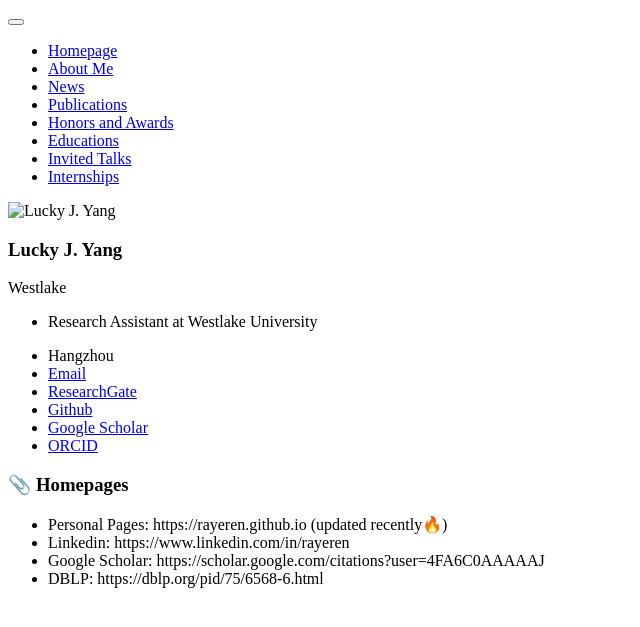
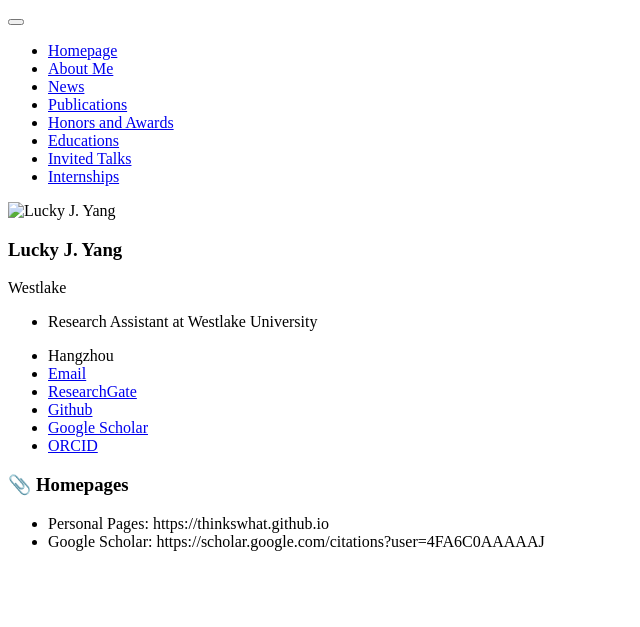
Before and after one commit to thinkswhat/thinkswhat.github.io, a Jekyll site: the page built from _pages/includes/homepage.md, in a window 1280 px wide. Shown: the top 627 px of the page, without its empty margins (0-640 px from the left). Built offline with Jekyll 4.4.1, drawn with Linux system fonts in a browser that asks for light colours; our own code applies the rules of GitHub Pages for plain Markdown files.

Commit message:
Update homepage.md

```diff
--- a/_pages/includes/homepage.md
+++ b/_pages/includes/homepage.md
@@ -1,5 +1,3 @@
 # 📎 Homepages
-- Personal Pages: https://rayeren.github.io (updated recently🔥)
-- Linkedin: https://www.linkedin.com/in/rayeren
+- Personal Pages: https://thinkswhat.github.io
 - Google Scholar: https://scholar.google.com/citations?user=4FA6C0AAAAAJ
-- DBLP: https://dblp.org/pid/75/6568-6.html
```
